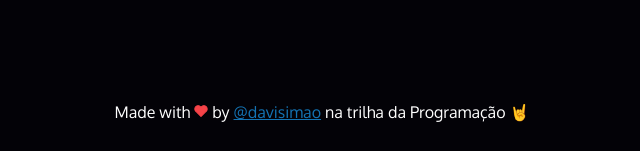
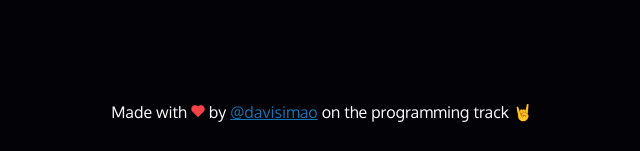
Before and after one commit to Davisimao/Seal-Word, a plain HTML site: page index.html in a window 1280 px wide. Shown: the part 4450-4601 px from the top of the page, 318-958 px from the left. Drawn offline with Linux system fonts and the light colour scheme.

Commit message:
index.html

```diff
--- a/index.html
+++ b/index.html
@@ -160,7 +160,7 @@
       </svg>
       by
       <a href="https://github.com/davisimao" target="_blank">@davisimao</a>
-      na trilha da Programação 🤘
+      on the programming track 🤘
     </footer>
   </body>
 </html>
```
